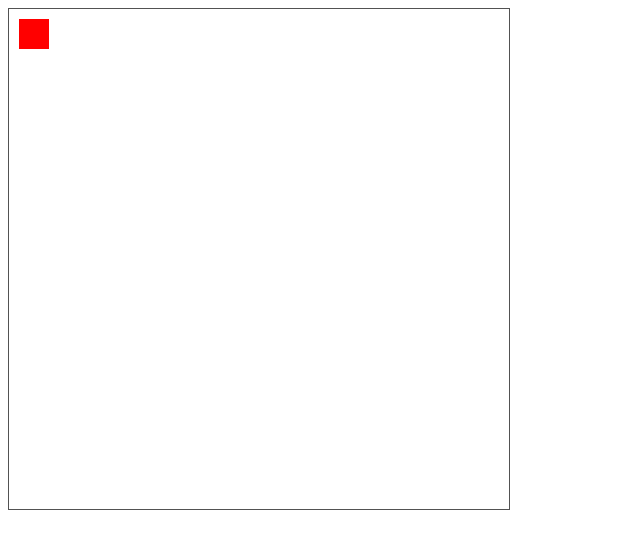
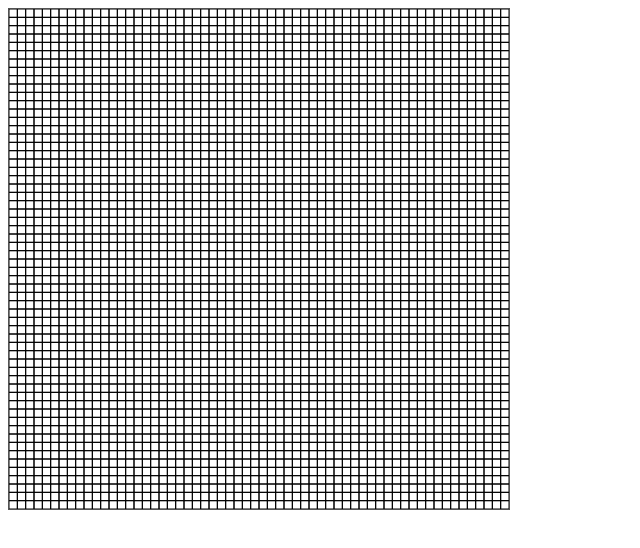
Before and after one commit to Isaque-Claudino-dos-Santos/life-game-js, a plain HTML site: page index.html in a window 1280 px wide. Shown: the whole page, without its empty margins (0-640 px from the left). Drawn offline with Linux system fonts and the light colour scheme.

Commit message:
create draw grid

```diff
--- a/index.html
+++ b/index.html
@@ -7,6 +7,7 @@
     <style>
       #main {
         border: 1px solid #525252;
+        image-rendering: pixelated;
       }
     </style>
   </head>
--- a/js/index.js
+++ b/js/index.js
@@ -4,13 +4,15 @@
 import canvas2d from './modules/canvas2d.js';
 import draw from './modules/draw.js';
 
-const context = canvas2d.getContext(canvas2d.getElement('#main'));
+const canvas = canvas2d.getElement('#main');
+const context = canvas2d.getContext(canvas);
 
-draw.rect(context, {
-  x: 10,
-  y: 10,
-  width: 30,
-  height: 30,
-  type: 'fill',
-  color: 'red',
+draw.grid(context, {
+  x: 0,
+  y: 0,
+  color: 'black',
+  width: canvas.width,
+  height: canvas.height,
+  gridWidth: canvas.width / 60,
+  gridHeight: canvas.height / 60,
 });
--- a/js/modules/draw.js
+++ b/js/modules/draw.js
@@ -2,7 +2,7 @@ const draw = {};
 
 /**
  * @param {CanvasRenderingContext2D} context
- * @param { x:number, y:number, width:number, height:number, color:string, type:'fill' | 'stroke' } param1
+ * @param { {x:number, y:number, width:number, height:number, color:string, type:'fill' | 'stroke' }} param1
  */
 draw.rect = (context, { x, y, width, height, color, type }) => {
   context[`${type}Style`] = color;
@@ -10,4 +10,29 @@ draw.rect = (context, { x, y, width, height, color, type }) => {
   context[type]();
 };
 
+/**
+ * @param {CanvasRenderingContext2D} context
+ * @param {{ x:number, y:number, width:number, height:number, color:string, gridWidth:number, gridHeight:number }} param1
+ */
+draw.grid = (
+  context,
+  { x, y, width, height, color, gridWidth, gridHeight }
+) => {
+  const iRow = width / gridWidth;
+  const iColumn = height / gridHeight;
+
+  for (let i = 0; i < iRow; i++) {
+    for (let j = 0; j < iColumn; j++) {
+      draw.rect(context, {
+        x: i * gridHeight + x,
+        y: j * gridHeight + y,
+        width: gridWidth,
+        height: gridHeight,
+        type: 'stroke',
+        color,
+      });
+    }
+  }
+};
+
 export default draw;
```
